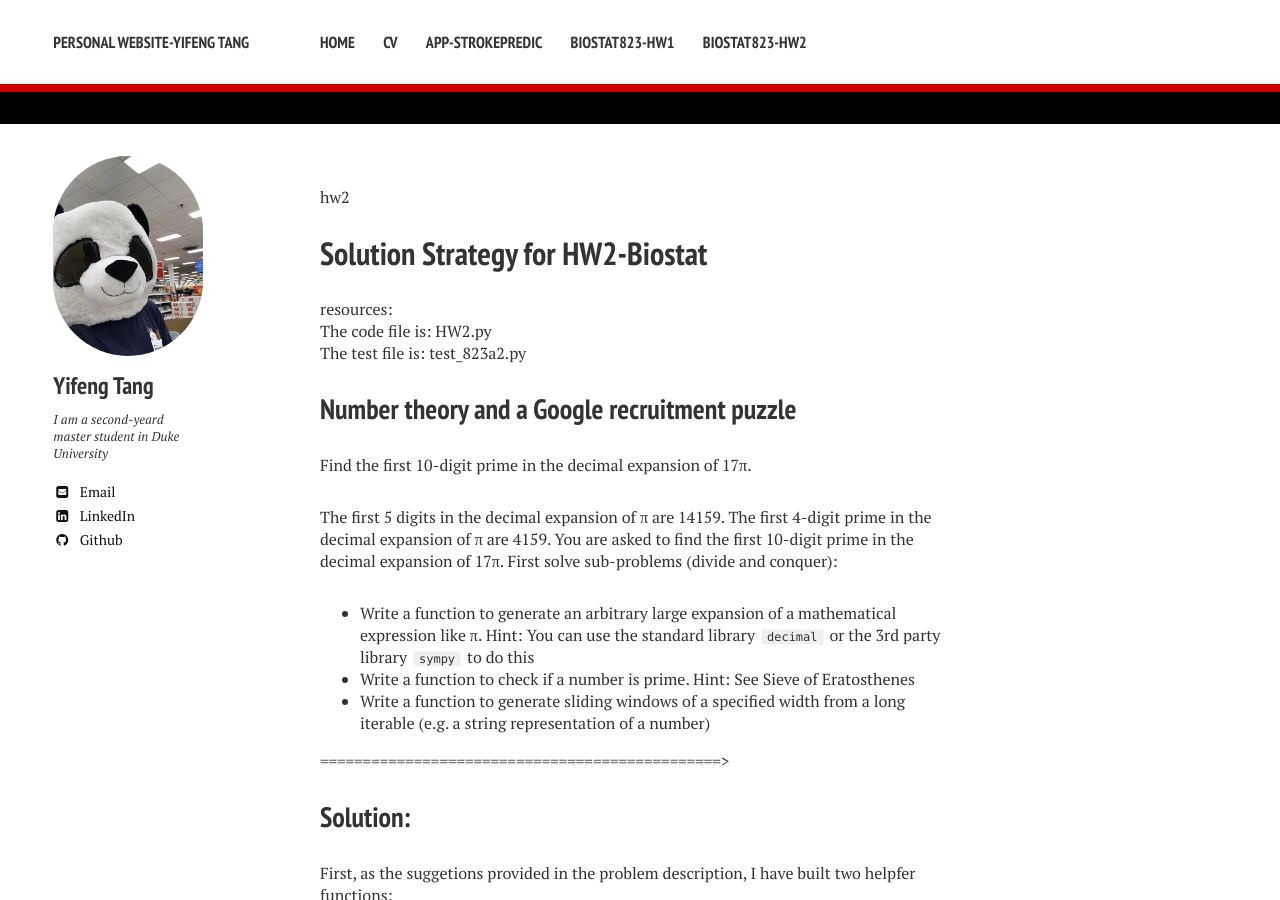
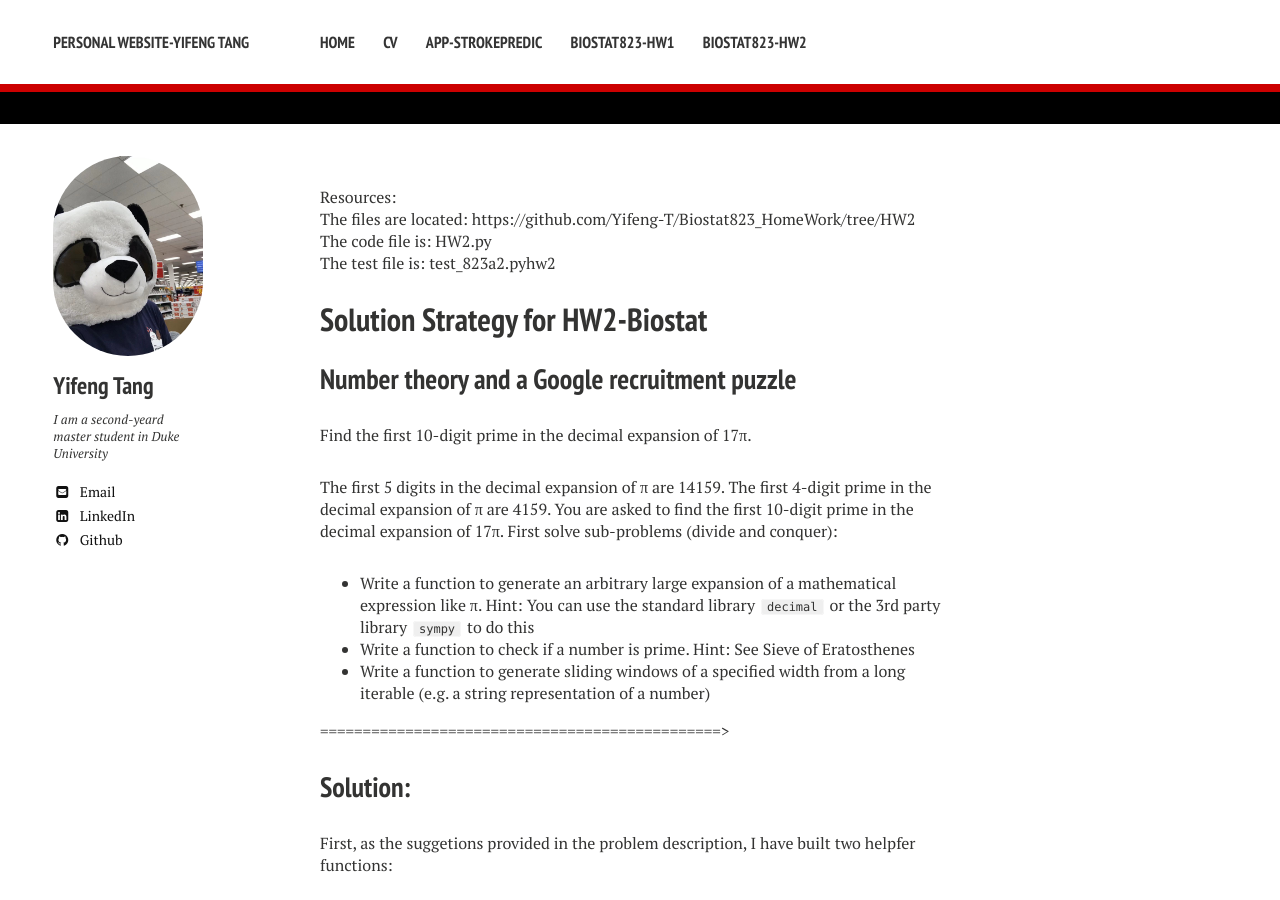
Before and after one commit to Yifeng-T/Yifeng-T.github.io, a Jekyll site: the page built from HW2.md, in a window 1280 px wide and 900 px high. Built offline with Jekyll 4.4.1, drawn with Linux system fonts in a browser that asks for light colours; nearby versions of some CDN libraries; our own code applies the rules of GitHub Pages for plain Markdown files.

Commit message:
Update HW2.md

```diff
--- a/HW2.md
+++ b/HW2.md
@@ -1,8 +1,9 @@
-hw2
+Resources:
+The files are located: https://github.com/Yifeng-T/Biostat823_HomeWork/tree/HW2
+   The code file is: HW2.py
+The test file is: test_823a2.pyhw2
 # Solution Strategy for HW2-Biostat
-resources:
-The code file is: HW2.py
-The test file is: test_823a2.py
+
 ## Number theory and a Google recruitment puzzle
 
 Find the first 10-digit prime in the decimal expansion of 17π.
```
